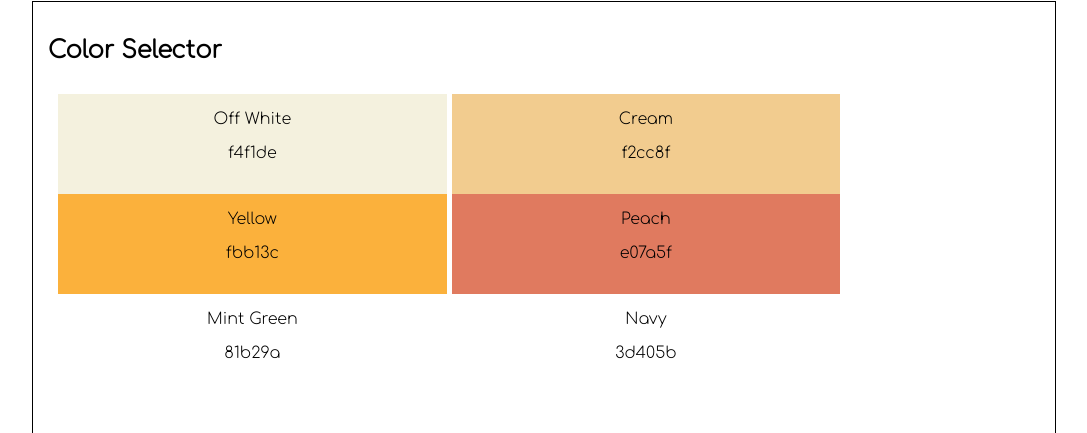
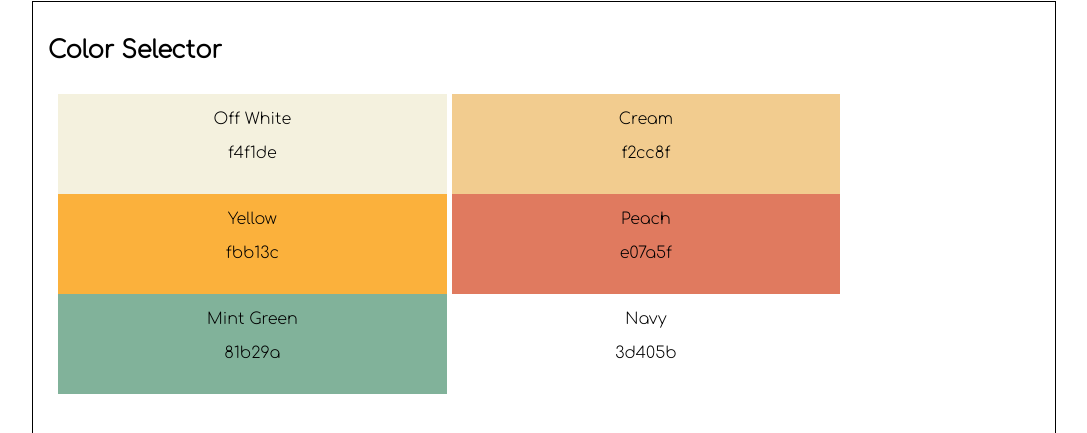
Before and after one commit to YoshiMejia/practice_site_builder, a plain HTML site: page index.html in a window 1280 px wide. Shown: the part 77-510 px from the top of the page, without its empty margins (96-1183 px from the left). Drawn offline with Linux system fonts and the light colour scheme.

Commit message:
added background color for mint green panel

```diff
--- a/styles.css
+++ b/styles.css
@@ -37,3 +37,7 @@ body{
 .color_panel.peach {
     background-color: #e07a5f;
 }
+
+.color_panel.mint_green {
+    background-color: #81b29a;
+}
```
